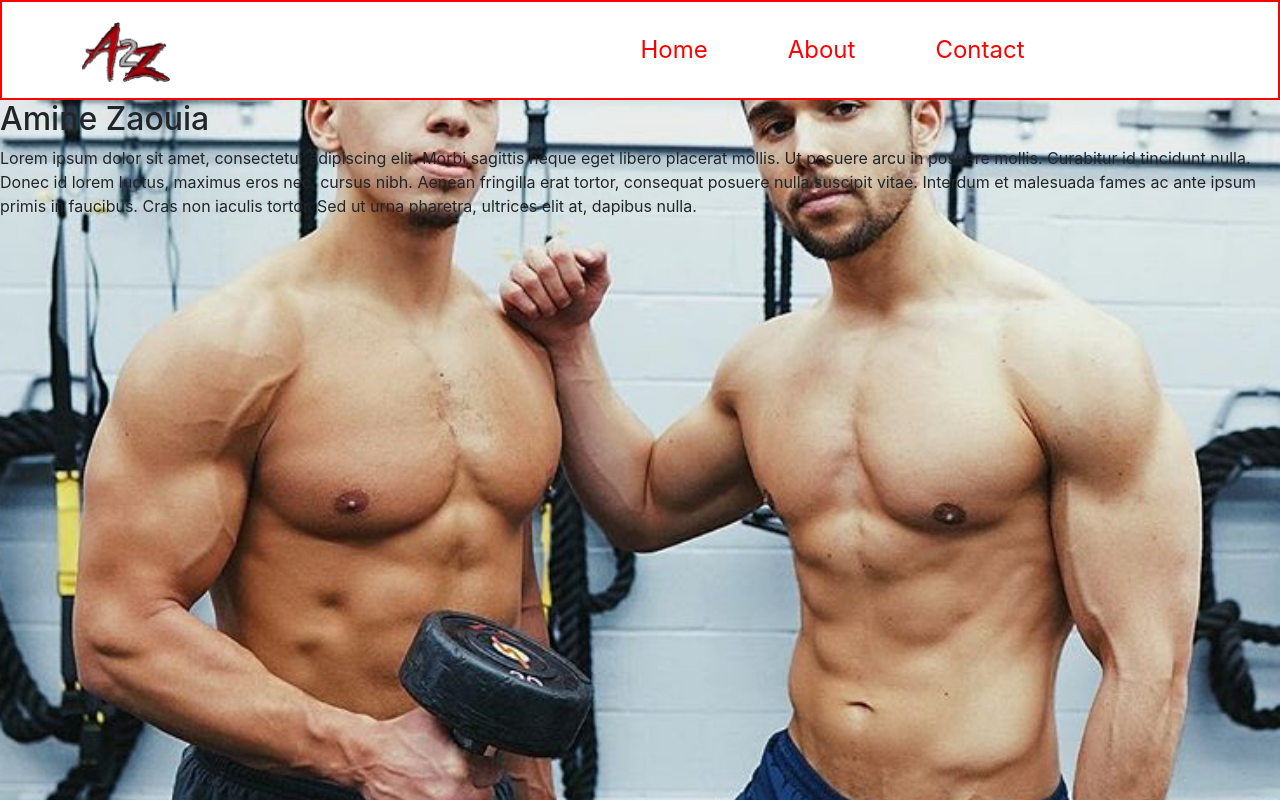
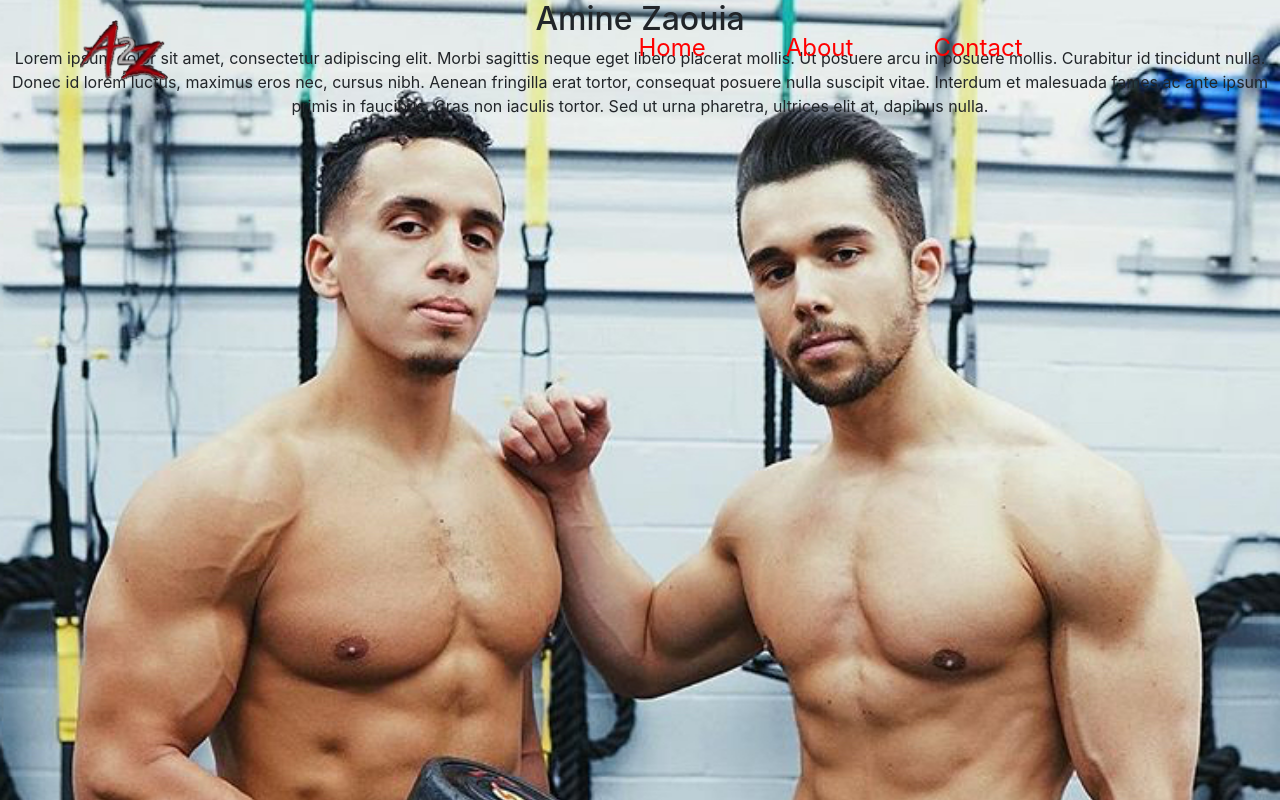
Before and after one commit to mohamedx25/azfitness, a Gatsby app: page /about in a window 1280 px wide. Shown: the top 800 px of the page. Built offline with nearby package versions, Linux system fonts and the light colour scheme.

Commit message:
commit
updated the about page

```diff
--- a/components/styles/About.css
+++ b/components/styles/About.css
@@ -1,7 +1,8 @@
 .about-header{
     height: 100px;
     width: 100%;
-    border: 2px solid red;
+    background: rgba(204, 204, 204, 0.5);
+
 }
 .bio{
     width: 100%;
@@ -9,7 +10,14 @@
     background-image: url('../images/Tools.jpg');
     background-size: cover;
     background-repeat: no-repeat;
-    background-position: 0;
+    background-position: center;
+    background-position-y: -2.5px;
+
+}
+.bio-info{
+    justify-content: center;
+    text-align: center;
+    align-items: center;
 }
 .journey{
     height: 100vh;
--- a/src/pages/about.js
+++ b/src/pages/about.js
@@ -24,11 +24,12 @@ class About extends React.Component{
     render(){
         return(
             <div>
-                <div className='about-header'>
+                {/* <div className='about-header'>
                     <Header/>
-                </div>
+                </div> */}
+                <Header/>
                 <div className='bio'>
-                    <div>
+                    <div className='bio-info'>
                         <h2>Amine Zaouia</h2>
                         <p>Lorem ipsum dolor sit amet, consectetur adipiscing elit. Morbi sagittis neque eget libero placerat mollis. Ut posuere arcu in posuere mollis. Curabitur id tincidunt nulla. Donec id lorem luctus, maximus eros nec, cursus nibh. Aenean fringilla erat tortor, consequat posuere nulla suscipit vitae. Interdum et malesuada fames ac ante ipsum primis in faucibus. Cras non iaculis tortor.
                         Sed ut urna pharetra, ultrices elit at, dapibus nulla.
```
Also changed, not shown: src/pages/contact.js (+1 -12 lines).
